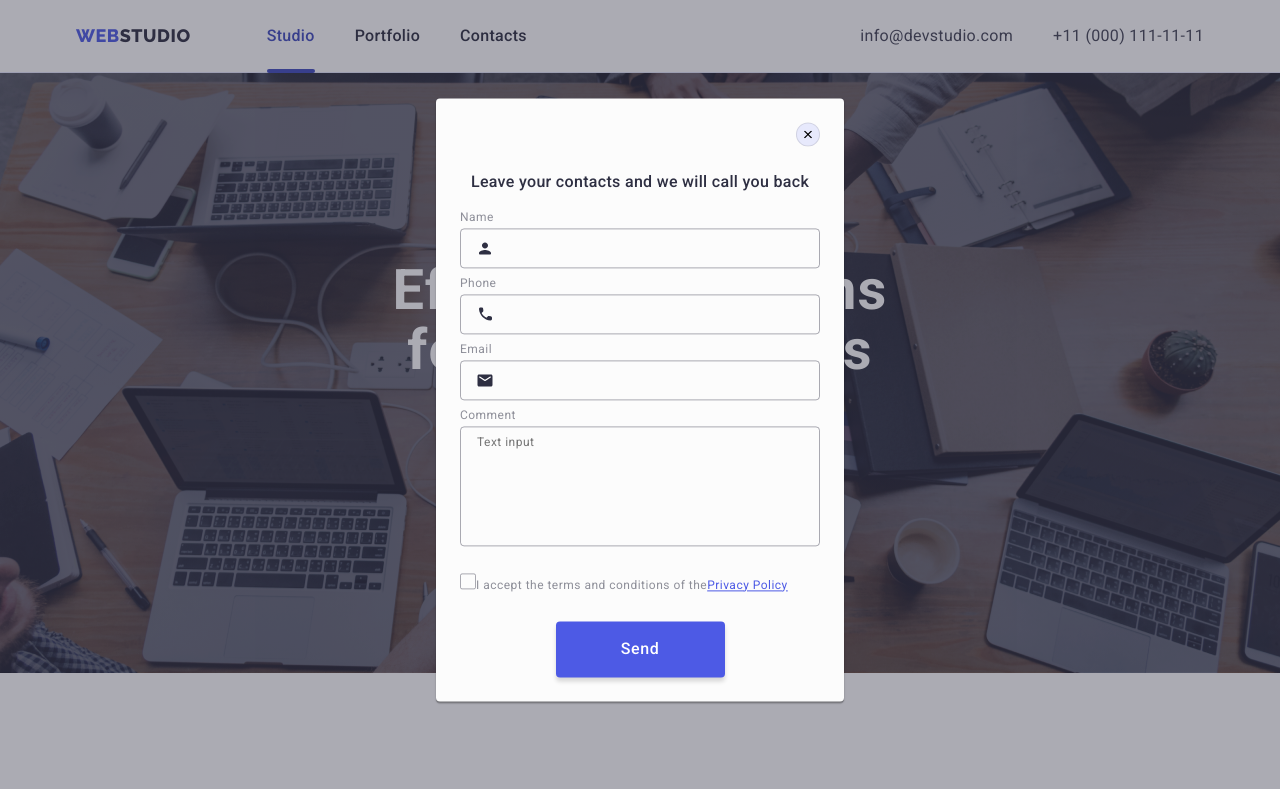
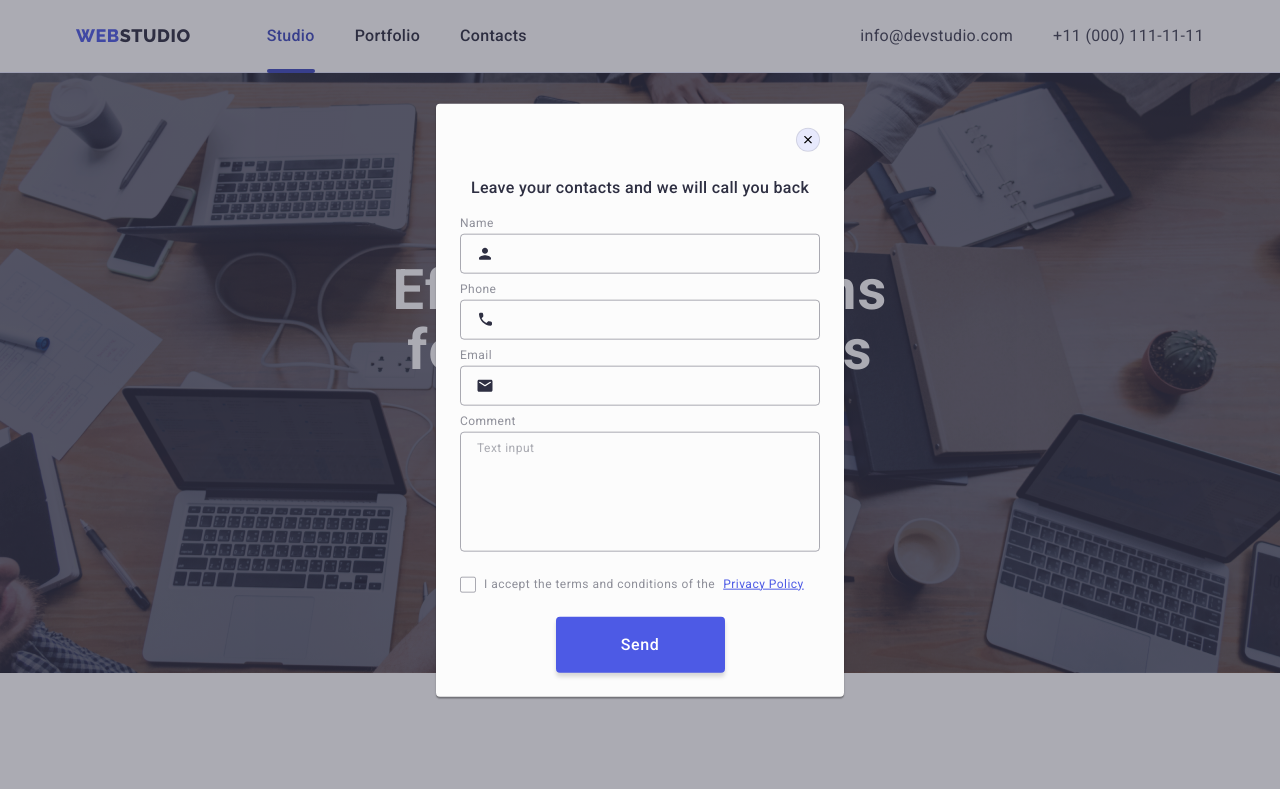
Before and after one commit to DanilKulak/goit-markup-hw-05, a plain HTML site: page index.html in a window 1280 px wide. Both pictures are taken after a click on the button "Order Service". Shown: the top 789 px of the page. Drawn offline with nearby package versions, Linux system fonts and the light colour scheme.

Commit message:
placeholder-checkbox

```diff
--- a/css/styles.css
+++ b/css/styles.css
@@ -738,6 +738,9 @@ display: block;
   resize: none;
   transition: border-color 250ms cubic-bezier(0.4, 0, 0.2, 1);
 }
+.modal-comment::placeholder {
+  color: var(--navyblue-modal, rgba(46, 47, 66, 0.40));
+}
 .modal-comment:focus {
   border-color: #4D5AE5;
 }
@@ -749,6 +752,8 @@ display: block;
 font-size: 12px;
 line-height: 1.17;
 letter-spacing: 0.04em;
+display: flex;
+gap: 8px;
 }
 .modal-span {
   width: 16px;
```
